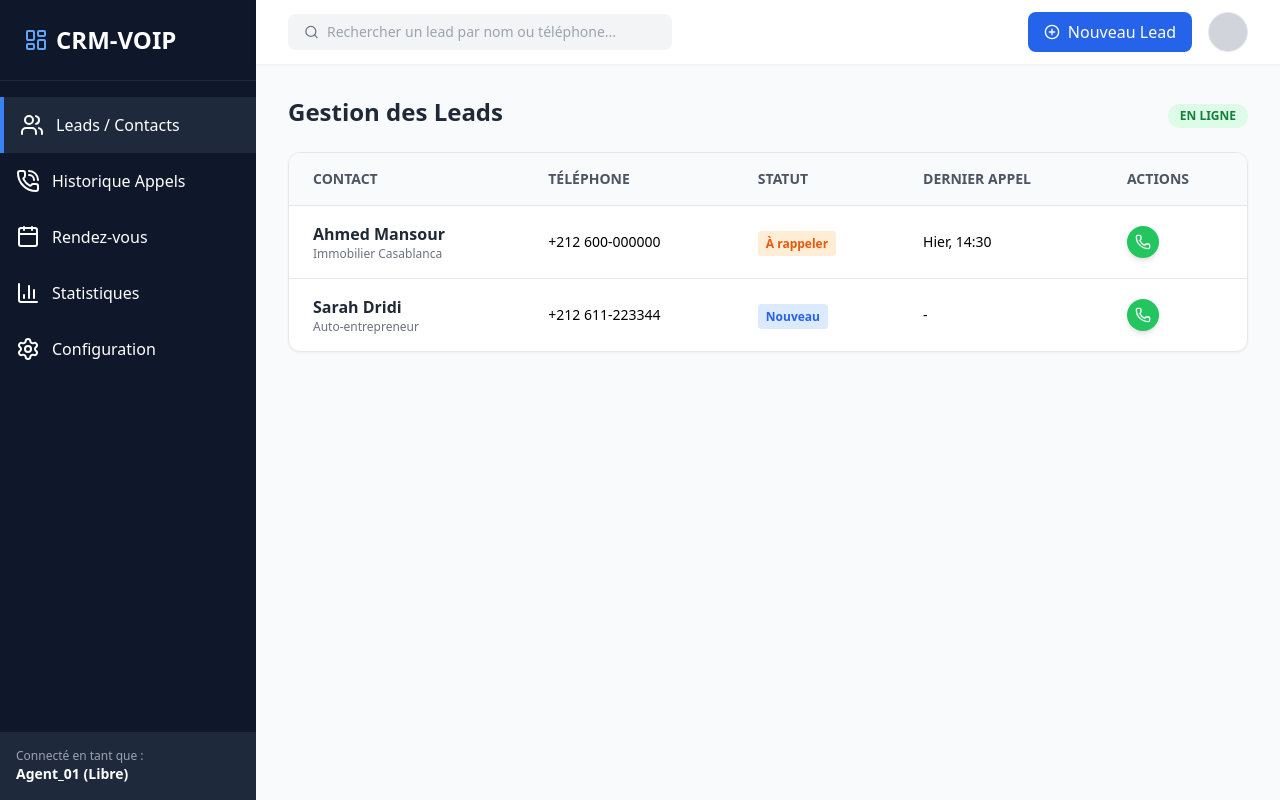
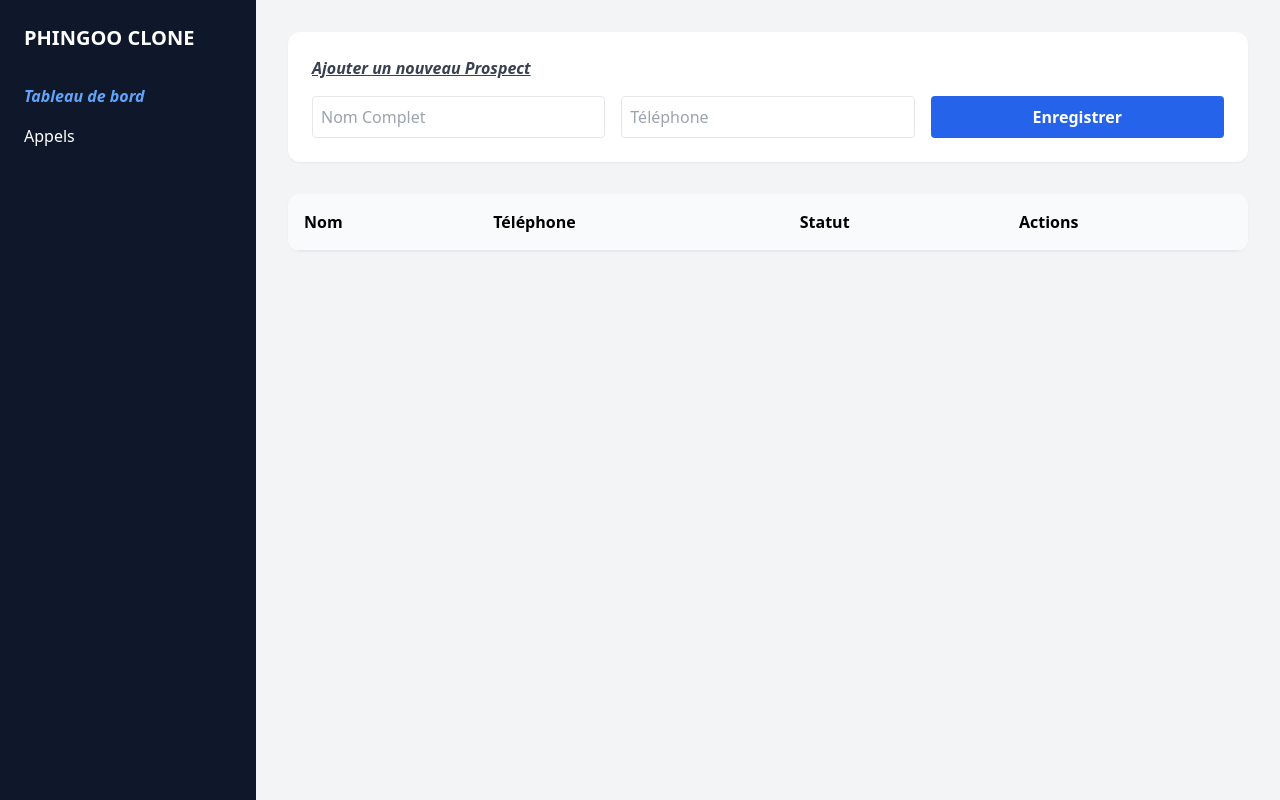
Before and after one commit to TCHEKHOV/CRM-, a plain HTML site: page index.html in a window 1280 px wide. Drawn offline with nearby package versions, Linux system fonts and the light colour scheme.

Commit message:
Update index.html

```diff
--- a/index.html
+++ b/index.html
@@ -2,142 +2,92 @@
 <html lang="fr">
 <head>
     <meta charset="UTF-8">
-    <meta name="viewport" content="width=device-width, initial-scale=1.0">
-    <title>Mon CRM Pro | Dashboard</title>
+    <title>CRM Pro v2.0</title>
     <script src="https://cdn.tailwindcss.com"></script>
     <script src="https://unpkg.com/lucide@latest"></script>
-    <style>
-        .sidebar-item:hover { background-color: #1e293b; border-left: 4px solid #3b82f6; }
-        .active-link { background-color: #1e293b; border-left: 4px solid #3b82f6; }
-    </style>
+    <script src="https://cdn.jsdelivr.net/npm/@supabase/supabase-js@2"></script>
 </head>
-<body class="bg-gray-50 flex h-screen overflow-hidden">
+<body class="bg-gray-100 flex h-screen">
 
-    <aside class="w-64 bg-slate-900 text-white flex flex-col">
-        <div class="p-6 text-2xl font-bold border-b border-slate-800 flex items-center gap-2">
-            <i data-lucide="layout-dashboard" class="text-blue-400"></i> CRM-VOIP
-        </div>
-        <nav class="flex-1 mt-4">
-            <a href="#" class="sidebar-item active-link flex items-center p-4 gap-3"><i data-lucide="users"></i> Leads / Contacts</a>
-            <a href="#" class="sidebar-item flex items-center p-4 gap-3"><i data-lucide="phone-call"></i> Historique Appels</a>
-            <a href="#" class="sidebar-item flex items-center p-4 gap-3"><i data-lucide="calendar"></i> Rendez-vous</a>
-            <a href="#" class="sidebar-item flex items-center p-4 gap-3"><i data-lucide="bar-chart-3"></i> Statistiques</a>
-            <a href="#" class="sidebar-item flex items-center p-4 gap-3"><i data-lucide="settings"></i> Configuration</a>
+    <aside class="w-64 bg-slate-900 text-white p-6">
+        <h1 class="text-xl font-bold mb-8">PHINGOO CLONE</h1>
+        <nav class="space-y-4">
+            <div class="text-blue-400 font-bold italic">Tableau de bord</div>
+            <div class="hover:text-blue-300 cursor-pointer">Appels</div>
         </nav>
-        <div class="p-4 bg-slate-800">
-            <p class="text-xs text-gray-400">Connecté en tant que :</p>
-            <p class="font-semibold text-sm">Agent_01 (Libre)</p>
-        </div>
     </aside>
 
-    <main class="flex-1 flex flex-col">
+    <main class="flex-1 flex flex-col p-8">
+        <section class="bg-white p-6 rounded-xl shadow-sm mb-8">
+            <h2 class="font-bold mb-4 italic text-gray-700 underline">Ajouter un nouveau Prospect</h2>
+            <div class="grid grid-cols-3 gap-4">
+                <input id="newNom" type="text" placeholder="Nom Complet" class="border p-2 rounded">
+                <input id="newTel" type="text" placeholder="Téléphone" class="border p-2 rounded">
+                <button onclick="ajouterLead()" class="bg-blue-600 text-white rounded font-bold hover:bg-blue-700 transition">Enregistrer</button>
+            </div>
+        </section>
 
-        <header class="h-16 bg-white shadow-sm flex items-center justify-between px-8">
-            <div class="flex items-center bg-gray-100 px-4 py-2 rounded-lg w-96">
-                <i data-lucide="search" class="w-4 h-4 text-gray-500"></i>
-                <input type="text" placeholder="Rechercher un lead par nom ou téléphone..." class="bg-transparent border-none focus:outline-none ml-2 w-full text-sm">
-            </div>
-            <div class="flex items-center gap-4">
-                <button class="bg-blue-600 text-white px-4 py-2 rounded-lg flex items-center gap-2 hover:bg-blue-700">
-                    <i data-lucide="plus-circle" class="w-4 h-4"></i> Nouveau Lead
-                </button>
-                <div class="w-10 h-10 bg-gray-300 rounded-full border border-gray-200"></div>
-            </div>
-        </header>
-
-        <section class="p-8 flex-1 overflow-y-auto">
-            <div class="flex justify-between items-end mb-6">
-                <h2 class="text-2xl font-bold text-gray-800">Gestion des Leads</h2>
-                <div class="flex gap-2">
-                    <span class="bg-green-100 text-green-700 px-3 py-1 rounded-full text-xs font-bold uppercase">En Ligne</span>
-                </div>
-            </div>
-
-            <div class="bg-white rounded-xl shadow-sm border border-gray-200 overflow-hidden">
-                <table class="w-full text-left">
-                    <thead class="bg-gray-50 border-b border-gray-200 text-gray-600 text-sm uppercase">
+        <div class="bg-white rounded-xl shadow-sm overflow-hidden">
+            <table class="w-full">
+                <thead class="bg-gray-50 border-b">
                     <tr>
-                            <th class="px-6 py-4">Contact</th>
-                            <th class="px-6 py-4">Téléphone</th>
-                            <th class="px-6 py-4">Statut</th>
-                            <th class="px-6 py-4">Dernier Appel</th>
-                            <th class="px-6 py-4">Actions</th>
+                        <th class="p-4 text-left">Nom</th>
+                        <th class="p-4 text-left">Téléphone</th>
+                        <th class="p-4 text-left">Statut</th>
+                        <th class="p-4 text-left">Actions</th>
                     </tr>
                 </thead>
-                    <tbody class="divide-y divide-gray-200">
-                        <tr class="hover:bg-blue-50 transition-colors">
-                            <td class="px-6 py-4">
-                                <p class="font-bold text-gray-800">Ahmed Mansour</p>
-                                <p class="text-xs text-gray-500">Immobilier Casablanca</p>
-                            </td>
-                            <td class="px-6 py-4 text-sm">+212 600-000000</td>
-                            <td class="px-6 py-4">
-                                <span class="bg-orange-100 text-orange-600 px-2 py-1 rounded text-xs font-semibold">À rappeler</span>
-                            </td>
-                            <td class="px-6 py-4 text-sm">Hier, 14:30</td>
-                            <td class="px-6 py-4">
-                                <button onclick="simulateCall('Ahmed Mansour')" class="p-2 bg-green-500 text-white rounded-full hover:bg-green-600 shadow-md">
-                                    <i data-lucide="phone" class="w-4 h-4"></i>
-                                </button>
-                            </td>
-                        </tr>
-                        <tr class="hover:bg-blue-50 transition-colors">
-                            <td class="px-6 py-4">
-                                <p class="font-bold text-gray-800">Sarah Dridi</p>
-                                <p class="text-xs text-gray-500">Auto-entrepreneur</p>
-                            </td>
-                            <td class="px-6 py-4 text-sm">+212 611-223344</td>
-                            <td class="px-6 py-4">
-                                <span class="bg-blue-100 text-blue-600 px-2 py-1 rounded text-xs font-semibold">Nouveau</span>
-                            </td>
-                            <td class="px-6 py-4 text-sm">-</td>
-                            <td class="px-6 py-4">
-                                <button onclick="simulateCall('Sarah Dridi')" class="p-2 bg-green-500 text-white rounded-full hover:bg-green-600 shadow-md">
-                                    <i data-lucide="phone" class="w-4 h-4"></i>
-                                </button>
-                            </td>
-                        </tr>
+                <tbody id="leadsTableBody">
                     </tbody>
             </table>
         </div>
-        </section>
     </main>
 
-    <div id="softphone" class="fixed bottom-6 right-6 w-72 bg-white rounded-2xl shadow-2xl border border-gray-200 hidden">
-        <div class="bg-slate-900 text-white p-4 rounded-t-2xl flex justify-between">
-            <span class="text-sm font-semibold">Appel en cours...</span>
-            <button onclick="closeCall()" class="text-gray-400 hover:text-white">✕</button>
-        </div>
-        <div class="p-6 text-center">
-            <div class="w-20 h-20 bg-blue-100 text-blue-600 rounded-full flex items-center justify-center mx-auto mb-4 animate-pulse">
-                <i data-lucide="user" class="w-10 h-10"></i>
-            </div>
-            <h3 id="callerName" class="text-lg font-bold">Inconnu</h3>
-            <p id="timer" class="text-gray-500 text-sm mb-6">00:04</p>
+    <script>
+        // CONFIGURATION SUPABASE (À remplir)
+        const SUPABASE_URL = 'TA_URL_SUPABASE';
+        const SUPABASE_KEY = 'TA_CLE_API_ANON';
+        const supabase = supabase.createClient(SUPABASE_URL, SUPABASE_KEY);
 
-            <div class="grid grid-cols-3 gap-4 mb-6">
-                <button class="p-3 bg-gray-100 rounded-lg hover:bg-gray-200"><i data-lucide="mic-off" class="mx-auto w-5"></i></button>
-                <button class="p-3 bg-gray-100 rounded-lg hover:bg-gray-200"><i data-lucide="pause" class="mx-auto w-5"></i></button>
-                <button class="p-3 bg-gray-100 rounded-lg hover:bg-gray-200"><i data-lucide="grip-horizontal" class="mx-auto w-5"></i></button>
-            </div>
+        // 1. Charger les données au démarrage
+        async function chargerLeads() {
+            const { data, error } = await supabase.from('leads').select('*').order('created_at', { ascending: false });
+            if (error) console.log(error);
 
-            <button onclick="closeCall()" class="w-full bg-red-500 text-white py-3 rounded-xl font-bold hover:bg-red-600">Raccrocher</button>
-        </div>
-    </div>
+            const tbody = document.getElementById('leadsTableBody');
+            tbody.innerHTML = ''; // On vide le tableau
 
-    <script>
-        // Initialisation des icônes
+            data.forEach(lead => {
+                tbody.innerHTML += `
+                    <tr class="border-b hover:bg-gray-50">
+                        <td class="p-4 font-semibold">${lead.nom}</td>
+                        <td class="p-4">${lead.telephone}</td>
+                        <td class="p-4"><span class="bg-blue-100 text-blue-700 px-2 py-1 rounded text-xs">${lead.statut}</span></td>
+                        <td class="p-4">
+                            <button class="text-green-600 hover:scale-110 transition"><i data-lucide="phone"></i></button>
+                        </td>
+                    </tr>
+                `;
+            });
             lucide.createIcons();
-
-        // Logique de simulation d'appel
-        function simulateCall(name) {
-            document.getElementById('softphone').classList.remove('hidden');
-            document.getElementById('callerName').innerText = name;
         }
 
-        function closeCall() {
-            document.getElementById('softphone').classList.add('hidden');
+        // 2. Ajouter un lead
+        async function ajouterLead() {
+            const nom = document.getElementById('newNom').value;
+            const tel = document.getElementById('newTel').value;
+
+            const { error } = await supabase.from('leads').insert([{ nom: nom, telephone: tel }]);
+
+            if (error) alert("Erreur lors de l'ajout");
+            else {
+                document.getElementById('newNom').value = '';
+                document.getElementById('newTel').value = '';
+                chargerLeads(); // On rafraîchit la liste
             }
+        }
+
+        chargerLeads(); // Lancement initial
     </script>
 </body>
 </html>
```
Lines whose indentation alone changed are shown as unchanged.
